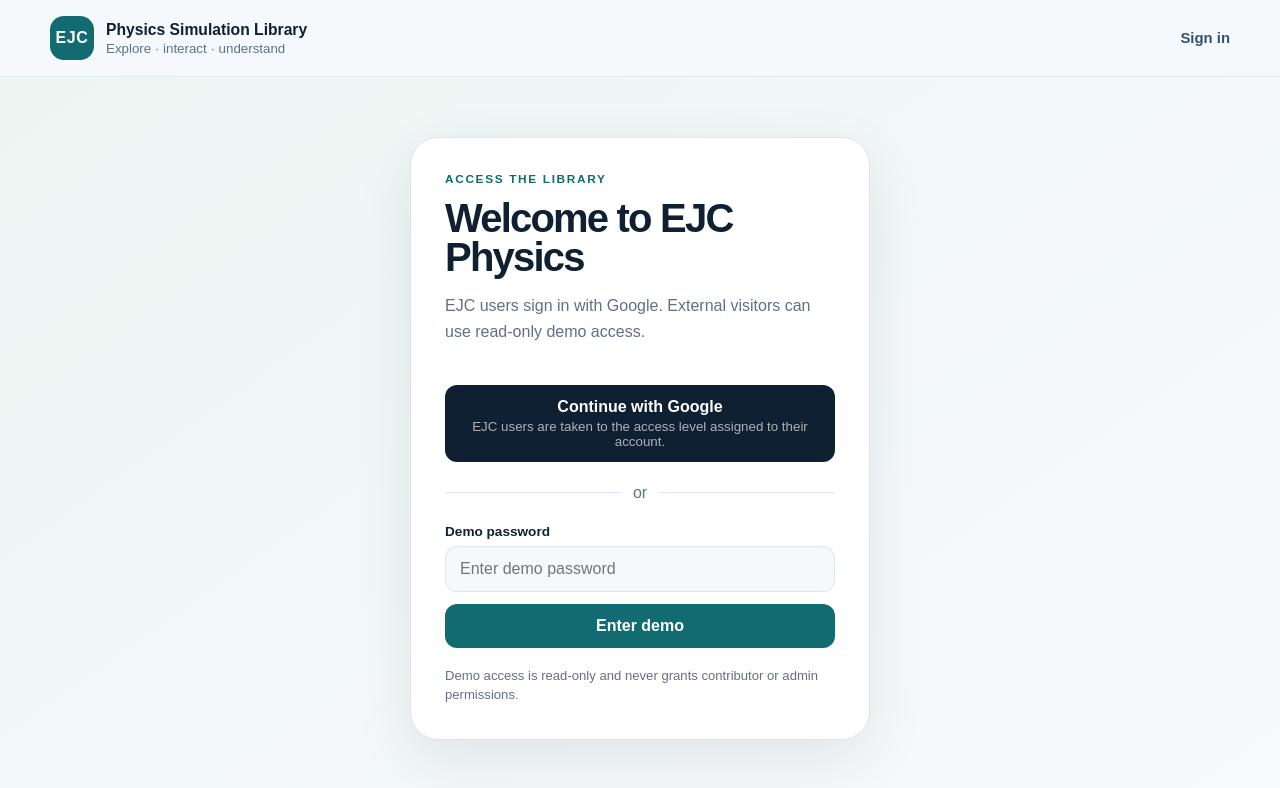
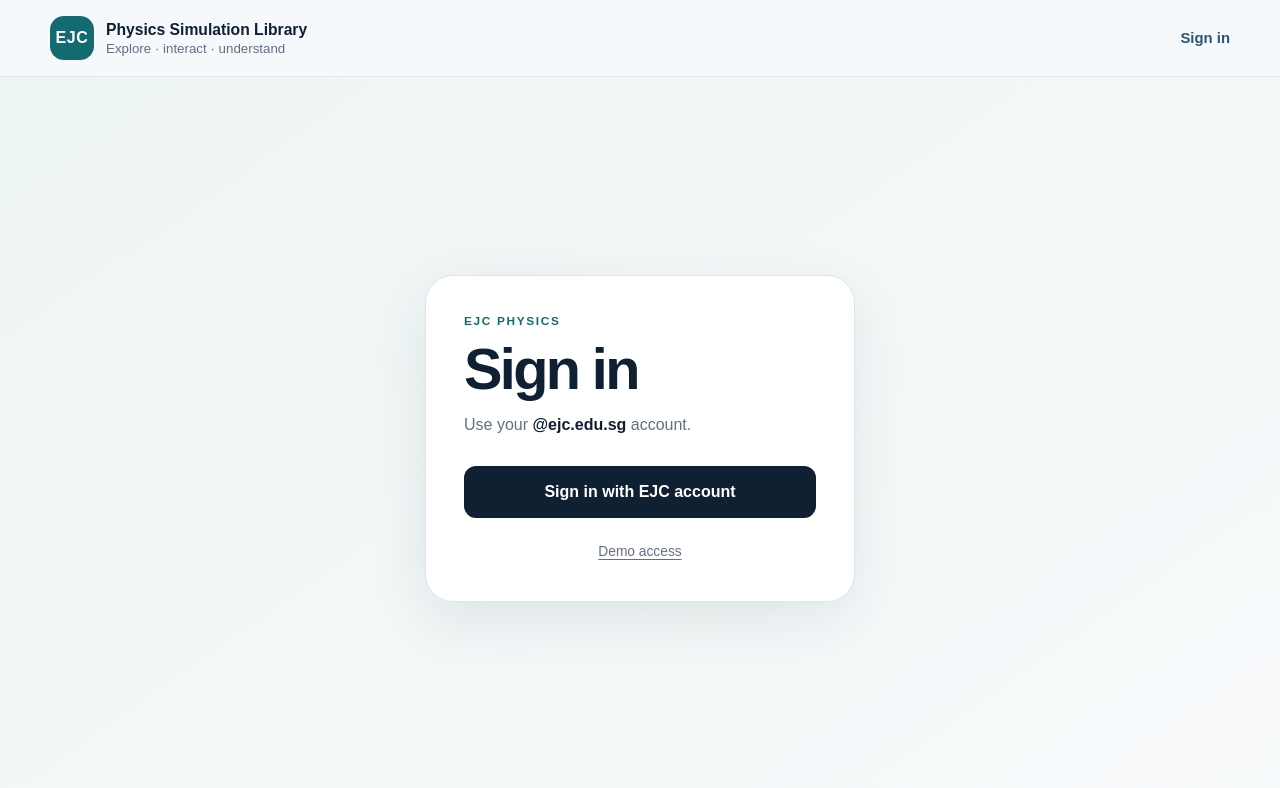
Before and after one commit to ejcphysicstutors/simulation-library, a Next.js app: page /login in a window 1280 px wide. Shown: the top 788 px of the page. Built offline with nearby package versions, Linux system fonts and the light colour scheme; no server answers.

Commit message:
Add files via upload

```diff
--- a/app/globals.css
+++ b/app/globals.css
@@ -1014,3 +1014,51 @@ a.dashboard-list-row:hover { background: #fbfdfd; }
     justify-content: space-between;
   }
 }
+
+/* Simplified sign-in */
+.auth-card-simple {
+  width: min(430px, 100%);
+  padding: 38px;
+}
+.auth-card-simple h1 {
+  font-size: clamp(2.4rem, 8vw, 3.6rem);
+}
+.auth-card-simple > p:not(.eyebrow) {
+  margin: 14px 0 0;
+  color: var(--muted);
+  font-size: 1rem;
+}
+.auth-card-simple > p strong {
+  color: var(--ink);
+  font-weight: 800;
+}
+.auth-button-primary {
+  margin-top: 28px !important;
+  min-height: 52px;
+  font-size: 1rem;
+}
+.demo-access-toggle {
+  display: block;
+  margin: 22px auto 0;
+  border: 0;
+  padding: 4px 8px;
+  background: transparent;
+  color: var(--muted);
+  font: inherit;
+  font-size: .86rem;
+  text-decoration: underline;
+  text-underline-offset: 3px;
+  cursor: pointer;
+}
+.demo-access-toggle:hover {
+  color: var(--ink);
+}
+.demo-access-form {
+  margin-top: 18px;
+  padding-top: 18px;
+  border-top: 1px solid var(--line);
+}
+@media (max-width: 560px) {
+  .auth-page { padding: 24px 16px; }
+  .auth-card-simple { padding: 28px 24px; border-radius: 22px; }
+}
--- a/app/login/page.tsx
+++ b/app/login/page.tsx
@@ -13,10 +13,10 @@ export default async function LoginPage() {
 
   return (
     <main className="auth-page">
-      <section className="auth-card">
-        <p className="eyebrow">Access the library</p>
-        <h1>Welcome to EJC Physics</h1>
-        <p>EJC users sign in with Google. External visitors can use read-only demo access.</p>
+      <section className="auth-card auth-card-simple">
+        <p className="eyebrow">EJC Physics</p>
+        <h1>Sign in</h1>
+        <p>Use your <strong>@ejc.edu.sg</strong> account.</p>
         <LoginForm />
       </section>
     </main>
--- a/components/login-form.tsx
+++ b/components/login-form.tsx
@@ -15,13 +15,14 @@ function destinationForRole(role: string): string {
 export function LoginForm() {
   const router = useRouter();
   const [busy, setBusy] = useState<"google" | "demo" | null>(null);
+  const [demoOpen, setDemoOpen] = useState(false);
   const [demoPassword, setDemoPassword] = useState("");
   const [error, setError] = useState("");
 
   async function handleGoogle() {
     setError("");
     if (!firebaseAuth || !isFirebaseConfigured) {
-      setError("Google sign-in has not been configured for this deployment yet.");
+      setError("Sign-in is not available right now. Please try again later.");
       return;
     }
 
@@ -73,14 +74,24 @@ export function LoginForm() {
 
   return (
     <>
-      <button className="auth-button google" type="button" onClick={handleGoogle} disabled={busy !== null}>
-        {busy === "google" ? "Signing in…" : "Continue with Google"}
-        <small>EJC users are taken to the access level assigned to their account.</small>
+      <button className="auth-button google auth-button-primary" type="button" onClick={handleGoogle} disabled={busy !== null}>
+        {busy === "google" ? "Signing in…" : "Sign in with EJC account"}
       </button>
 
-      <div className="divider"><span>or</span></div>
+      <button
+        className="demo-access-toggle"
+        type="button"
+        onClick={() => {
+          setDemoOpen((open) => !open);
+          setError("");
+        }}
+        aria-expanded={demoOpen}
+      >
+        {demoOpen ? "Hide demo access" : "Demo access"}
+      </button>
 
-      <form onSubmit={handleDemo}>
+      {demoOpen ? (
+        <form className="demo-access-form" onSubmit={handleDemo}>
           <label className="field-label" htmlFor="demo-password">Demo password</label>
           <input
             id="demo-password"
@@ -96,9 +107,9 @@ export function LoginForm() {
             {busy === "demo" ? "Checking…" : "Enter demo"}
           </button>
         </form>
+      ) : null}
 
       {error ? <p className="form-error" role="alert">{error}</p> : null}
-      <p className="auth-note">Demo access is read-only and never grants contributor or admin permissions.</p>
     </>
   );
 }
```
Lines whose indentation alone changed are shown as unchanged.
